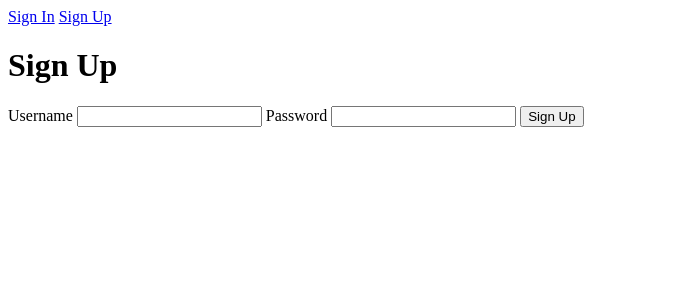
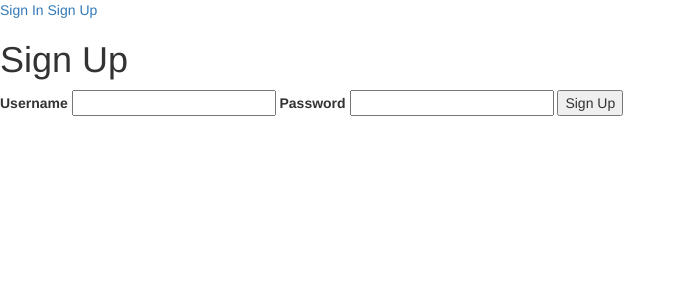
Before and after one commit to ckahn/audiofile-app, a Rails app: template app/views/users/new.html.erb in a window 1280 px wide. Shown: the top 300 px of the page, without its empty margins (0-686 px from the left). Run offline with Rails 7, Linux system fonts and the light colour scheme; the template is opened without the code that fills it, so the values that code supplies are empty; style sheets or scripts are compiled from the project's sources; some libraries are stand-ins or nearby versions.

Commit message:
Add bootstrap

```diff
--- a/app/assets/javascripts/application.js
+++ b/app/assets/javascripts/application.js
@@ -11,6 +11,7 @@
 // about supported directives.
 //
 //= require jquery
+//= require bootstrap-sprockets
 //= require jquery_ujs
 //= require turbolinks
 //= require_tree .
--- a/app/assets/stylesheets/application.css
+++ b/app/assets/stylesheets/application.scss
@@ -9,7 +9,7 @@
  * compiled file so the styles you add here take precedence over styles defined in any styles
  * defined in the other CSS/SCSS files in this directory. It is generally better to create a new
  * file per style scope.
- *
- *= require_tree .
- *= require_self
  */
+
+ @import "bootstrap-sprockets";
+ @import "bootstrap";
```
Also changed, not shown: Gemfile, Gemfile.lock.
